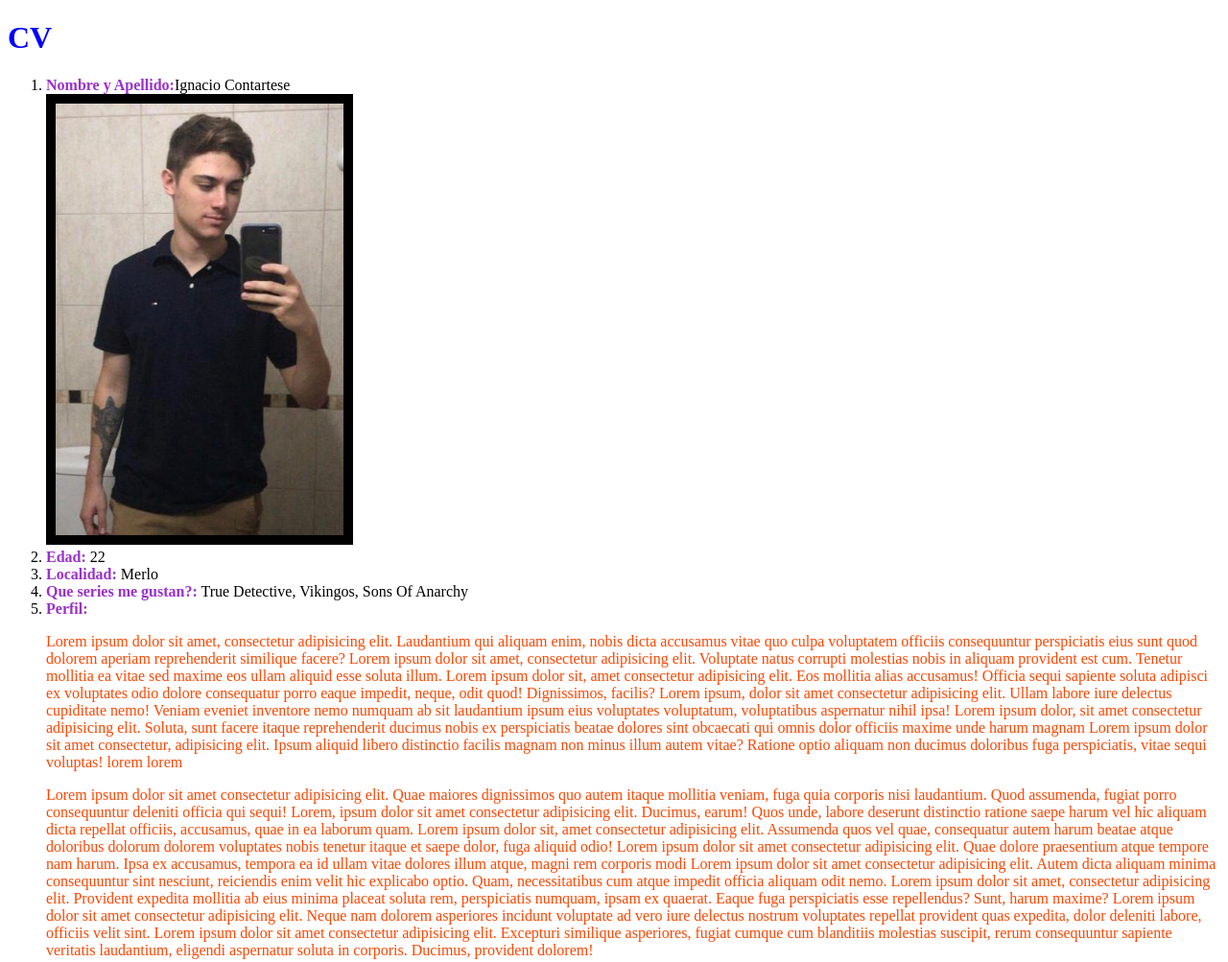
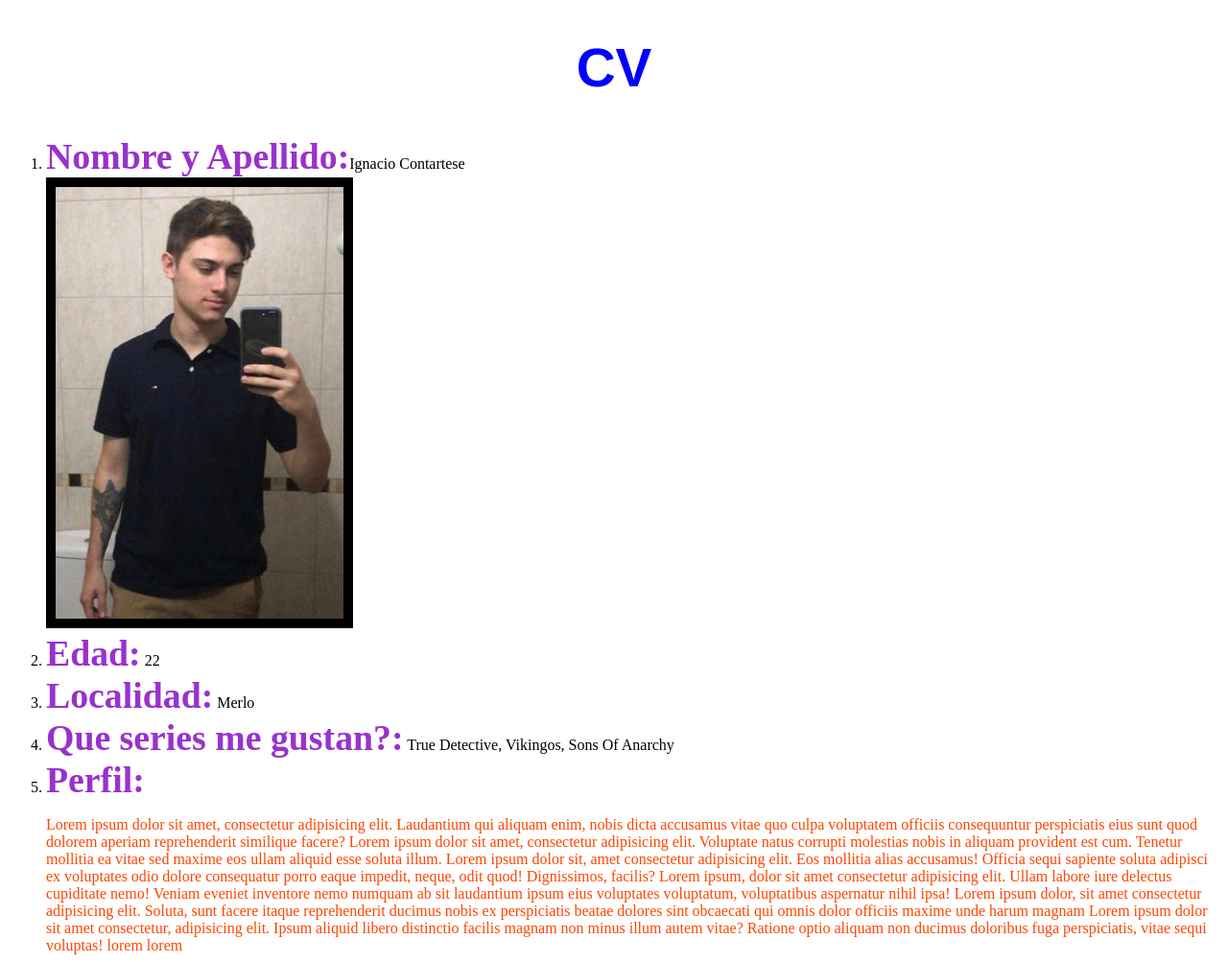
Before and after one commit to NachoDevelop/NachoDevelop, a plain HTML site: page T.P CV/index.html in a window 1280 px wide. Shown: the top 1003 px of the page at 96% size. Drawn offline with Linux system fonts and the light colour scheme.

Commit message:
Update index.css

```diff
--- a/T.P CV/index.css
+++ b/T.P CV/index.css
@@ -1,9 +1,11 @@
 
-h1 {
+h1 { text-align: center;
+    font-size: 15mm;
+    font-family: 'Helvetica';
     color: blue;
 }
 
-b {
+b { font-size: 10mm;
     color: darkorchid;
 }
 
@@ -12,5 +14,6 @@ p {
 }
 
 .imagen {
+
          border: 10px solid black;
 }
```
